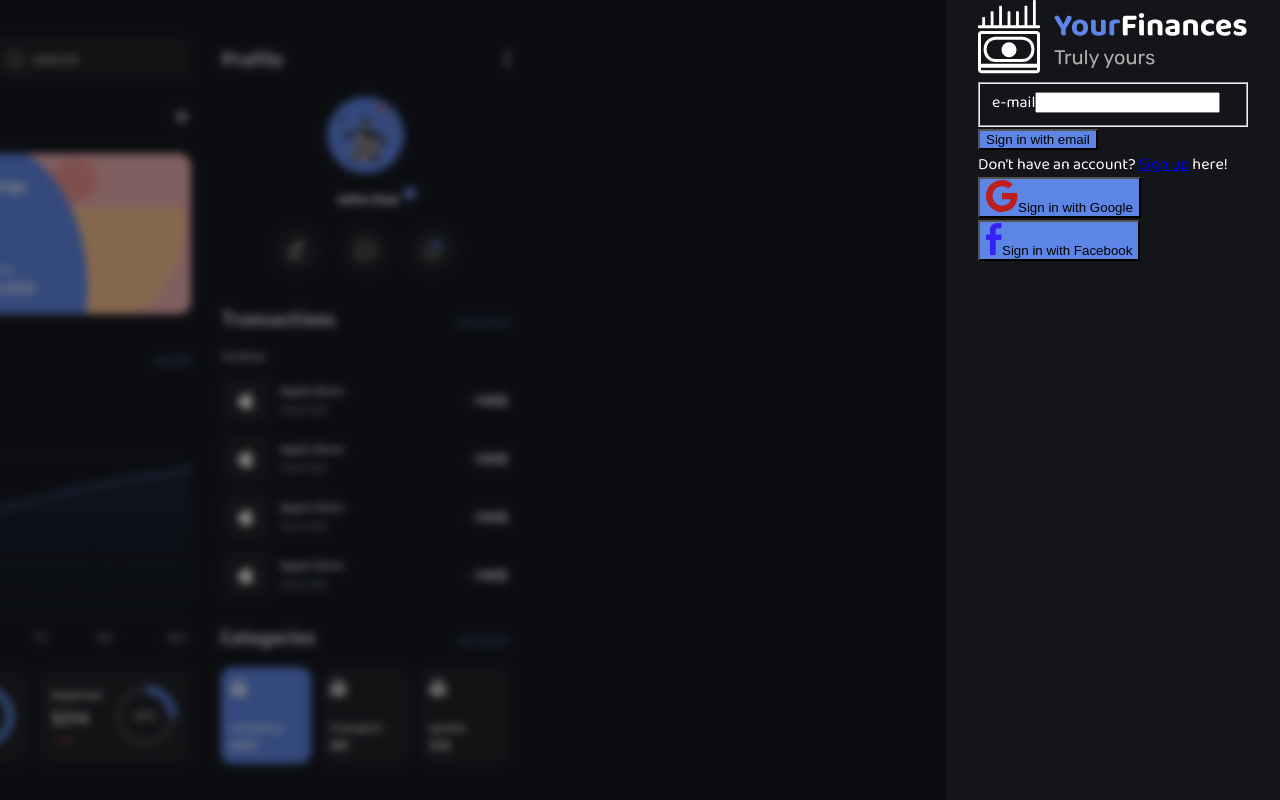
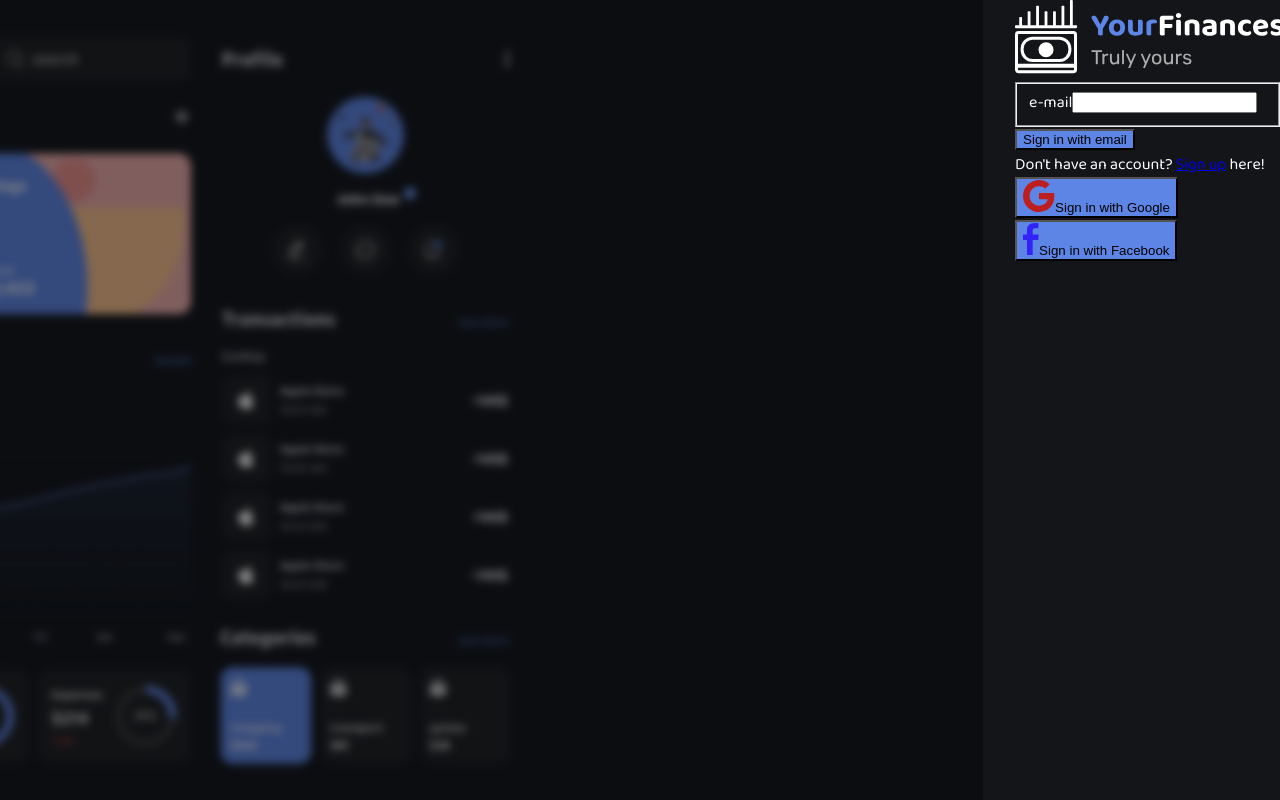
Before and after one commit to dkomeza/yourfinances, a React (Vite) app: page / in a window 1280 px wide. Built offline with nearby package versions, Linux system fonts and the light colour scheme; no server answers.

Commit message:
Initial animation logic

```diff
--- a/src/components/Auth/components/Login.tsx
+++ b/src/components/Auth/components/Login.tsx
@@ -30,7 +30,10 @@ function Login() {
     if (emailRef.current?.value) {
       setEmail(emailRef.current?.value);
       setAnimate(true);
-      setTransform(-200);
+      setTimeout(() => {
+        setTransform(-200);
+      }, 1);
+
       setTimeout(() => {
         setEmailCorrect(true);
         setAnimate(false);
@@ -75,7 +78,10 @@ function Login() {
               </div>
             )}
             {(emailCorrect || animate) && (
-              <div style={{ transform: `translateX(${200 + transform}%)` }}>
+              <div
+                className="second-page"
+                style={{ transform: `translateX(${200 + transform}%)` }}
+              >
                 <fieldset>
                   <label htmlFor="password">password</label>
                   <input
--- a/src/components/Auth/scss/Login.scss
+++ b/src/components/Auth/scss/Login.scss
@@ -31,6 +31,15 @@
     width: max-content;
     background-color: $background-secondary;
     padding: 0 2rem;
+    overflow: hidden;
+    position: relative;
+    > div {
+      transition: 1s;
+      position: absolute;
+    }
+    .second-page {
+      transform: translateX(200%);
+    }
     form {
       display: flex;
       flex-direction: column;
```
